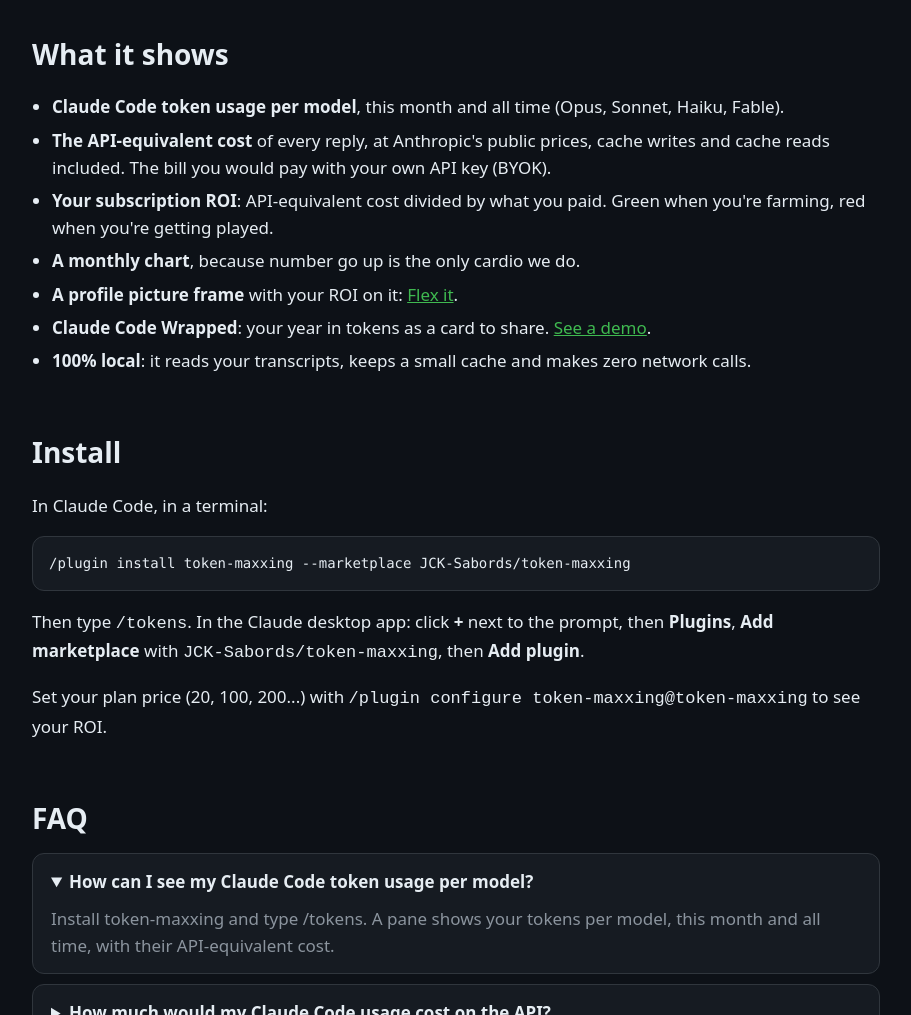
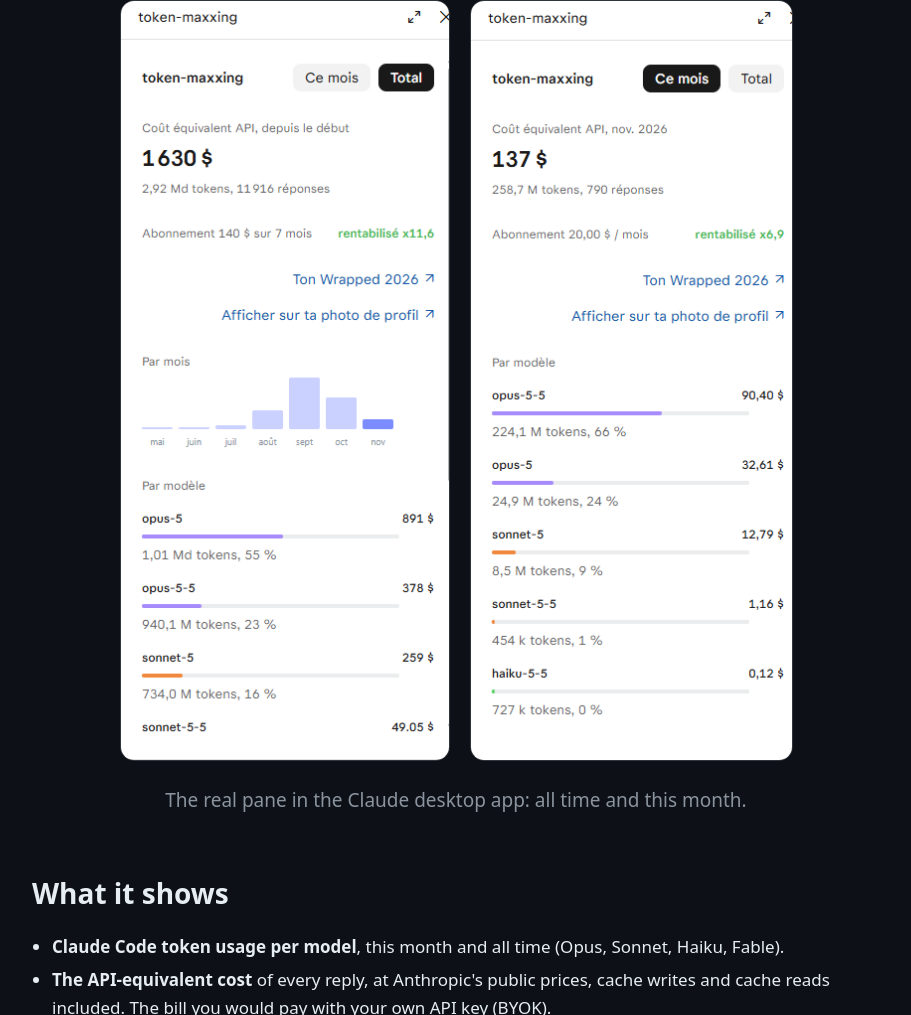
Before and after one commit to JCK-Sabords/token-maxxing, a plain HTML site: page docs/index.html in a window 1280 px wide. Shown: the part 713-1728 px from the top of the page, without its empty margins (184-1095 px from the left). Drawn offline with Linux system fonts and the light colour scheme.

Commit message:
Show the real pane: screenshots in the README and on the website
Co-Authored-By: Claude Opus 5.5 <noreply@anthropic.com>

```diff
--- a/docs/index.html
+++ b/docs/index.html
@@ -108,6 +108,14 @@
     <p class="lead">The author's real numbers. Somewhere in San Francisco, a CFO just whispered his name with hatred.</p>
   </section>
 
+  <section aria-label="Screenshots">
+    <div style="display:flex;gap:20px;flex-wrap:wrap;justify-content:center;margin:24px 0">
+      <img src="pane-all-time.png" alt="token-maxxing pane, All time tab: API-equivalent cost, ROI x11.6, monthly chart, cost per model" width="330" style="max-width:100%;height:auto;border-radius:14px;border:1px solid #30363d">
+      <img src="pane-this-month.png" alt="token-maxxing pane, This month tab: API-equivalent cost, ROI x6.9, cost per model" width="323" style="max-width:100%;height:auto;border-radius:14px;border:1px solid #30363d">
+    </div>
+    <p class="lead" style="text-align:center;margin:0 auto">The real pane in the Claude desktop app: all time and this month.</p>
+  </section>
+
   <section>
     <h2>What it shows</h2>
     <ul class="features">
```
Also changed, not shown: assets/pane-all-time.png (added), assets/pane-this-month.png (added), docs/pane-all-time.png (added), docs/pane-this-month.png (added), 1 other file.
